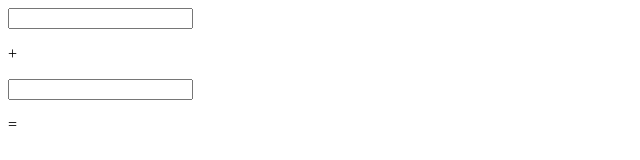
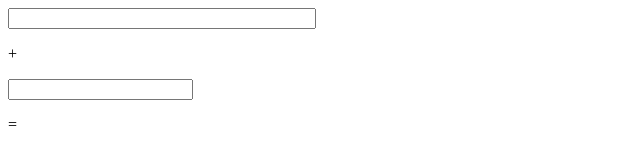
Before and after one commit to Andrey2720/testDoker, a plain HTML site: page frontend/index.html in a window 1280 px wide. Shown: the top 160 px of the page, without its empty margins (0-640 px from the left). Drawn offline with Linux system fonts and the light colour scheme.

Commit message:
тест комит

```diff
--- a/frontend/index.html
+++ b/frontend/index.html
@@ -6,7 +6,7 @@
     <title>Document</title>
 </head>
 <body>
-    <input id="first" type="text">
+    <input id="first" type="text" style="width: 300px;">
     <p>+</p>
     <input id="second" type="text">
     <p>=</p>
```
